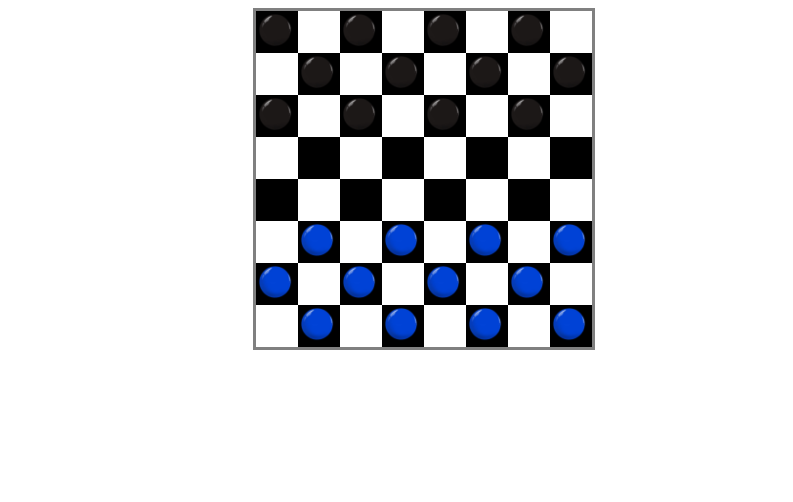
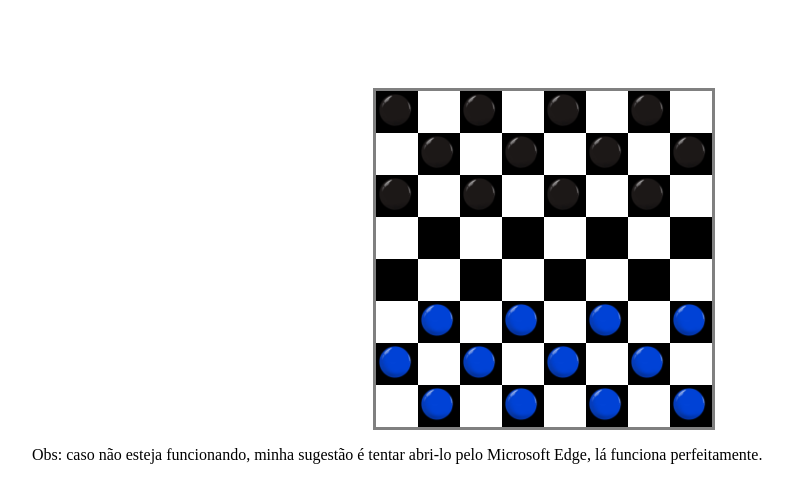
Before and after one commit to luisacps/damasCapturarPecas, a plain HTML site: page index.html in a window 1280 px wide. Shown: the whole page, without its empty margins (216-1009 px from the left). Drawn offline with Linux system fonts and the light colour scheme.

Commit message:
Update index.html

```diff
--- a/index.html
+++ b/index.html
@@ -5,8 +5,15 @@
     <meta http-equiv="X-UA-Compatible" content="IE=edge">
     <meta name="viewport" content="width=device-width, initial-scale=1.0">
     <title>Damas - PW2</title>
+    <style>
+        html {
+            margin-top: 5em;
+            margin-left: 15em;
+        }
+    </style>
 </head>
 <body>
     <script src="capturarDamas.js"></script>
+    <p>Obs: caso não esteja funcionando, minha sugestão é tentar abri-lo pelo Microsoft Edge, lá funciona perfeitamente.</p>
 </body>
 </html>
```
